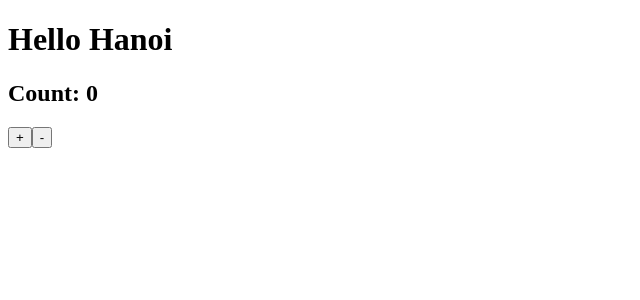
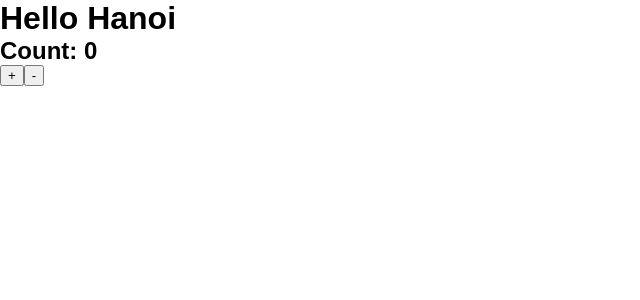
Before and after one commit to khuctrang/egghead-react-boilerplate, a React app: page / in a window 1280 px wide. Shown: the top 300 px of the page, without its empty margins (0-640 px from the left). Built offline with nearby package versions, Linux system fonts and the light colour scheme.

Commit message:
added css loader

```diff
--- a/package.json
+++ b/package.json
@@ -26,7 +26,9 @@
     "@babel/preset-env": "^7.7.6",
     "@babel/preset-react": "^7.7.4",
     "babel-loader": "^8.0.6",
+    "css-loader": "^3.3.0",
     "html-webpack-plugin": "^3.2.0",
+    "style-loader": "^1.0.1",
     "webpack": "^4.41.2",
     "webpack-cli": "^3.3.10",
     "webpack-dev-server": "^3.9.0",
--- a/src/index.js
+++ b/src/index.js
@@ -1,5 +1,6 @@
 import React from 'react';
 import ReactDOM from 'react-dom';
 import App from './App';
+import './styles.css';
 
 ReactDOM.render(<App />, document.getElementById('app'));
--- /dev/null
+++ b/src/styles.css
@@ -0,0 +1,35 @@
+html {
+  box-sizing: border-box;
+  font-size: 16px;
+  font-family: sans-serif;
+}
+
+*,
+*:before,
+*:after {
+  box-sizing: inherit;
+}
+
+body,
+h1,
+h2,
+h3,
+h4,
+h5,
+h6,
+p,
+ol,
+ul {
+  margin: 0;
+  padding: 0;
+}
+
+ol,
+ul {
+  list-style: none;
+}
+
+img {
+  max-width: 100%;
+  height: auto;
+}
--- a/webpack.config.base.js
+++ b/webpack.config.base.js
@@ -18,6 +18,11 @@
           plugins: ['@babel/plugin-proposal-class-properties'],
         },
       },
+      {
+        test: /\.css$/,
+        use: ['style-loader', 'css-loader'],
+        exclude: /node_modules/,
+      },
     ],
   },
   plugins: [
```
Also changed, not shown: 1 other file (tests, documents, lock files or other folders).
